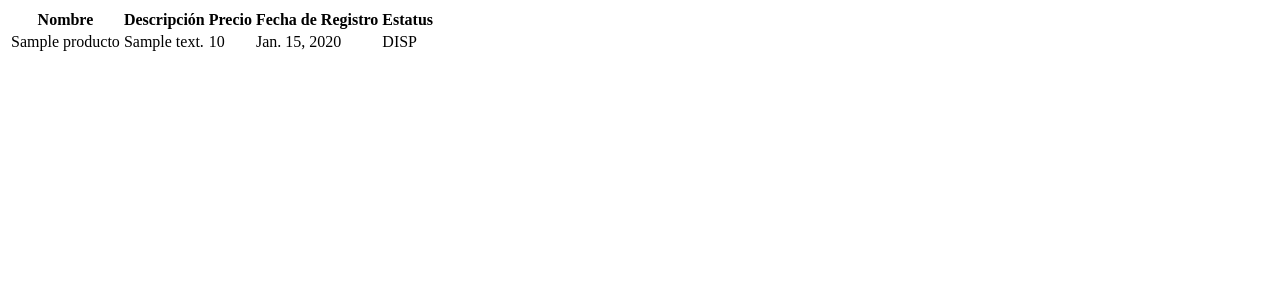
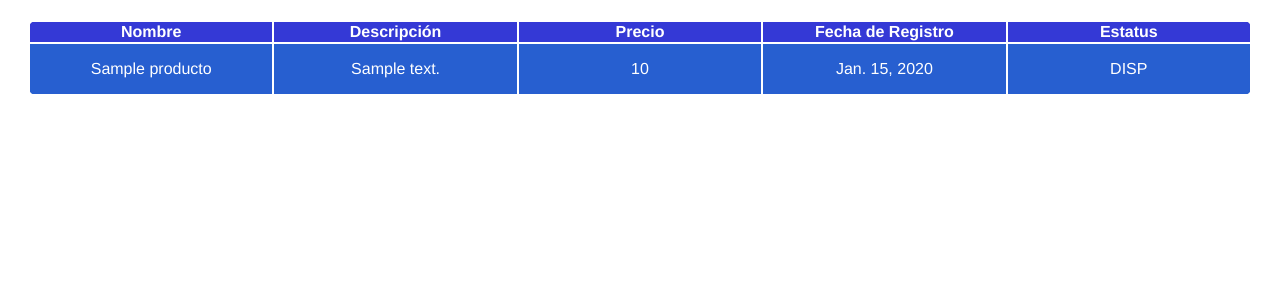
Before and after one commit to abrahamgmacias/gonzalez_macias_python_C, a Django app: page /productos/ in a window 1280 px wide. Shown: the top 300 px of the page. Run offline with Django 4.2, Linux system fonts and the light colour scheme; tables that the repository leaves empty hold one stand-in row (values such as "Sample post").

Commit message:
added simple style

```diff
--- a/proyecto_productos/productos/templates/productos.html
+++ b/proyecto_productos/productos/templates/productos.html
@@ -1,11 +1,45 @@
-<table>
+<style>
+    .custom-table-container {
+        display: flex;
+        justify-content: center;
+        margin: 20px;
+    }
+
+    .custom-table {
+        border: none;
+        border-collapse: separate;
+        border-radius: 10px;
+        overflow: hidden;
+        font-family: "Helvetica", Arial, sans-serif;
+        width: 100%;
+        table-layout: fixed;
+    }
+
+    .custom-table thead th {
+        background-color: #3439D6;
+        color: #fff;
+        text-align: center;
+        white-space: nowrap;
+    }
+
+    .custom-table tbody td {
+        background-color: #275FD0;
+        color: #fff;
+        height: 50px;
+        text-align: center;
+    }
+</style>
+
+<div class="custom-table-container">
+    <div class="table-responsive">
+        <table class="table table-striped custom-table text-center">
             <thead>
                 <tr>
-            <th>Nombre</th>
-            <th>Descripción</th>
-            <th>Precio</th>
-            <th>Fecha de Registro</th>
-            <th>Estatus</th>
+                    <th scope="col">Nombre</th>
+                    <th scope="col">Descripción</th>
+                    <th scope="col">Precio</th>
+                    <th scope="col">Fecha de Registro</th>
+                    <th scope="col">Estatus</th>
                 </tr>
             </thead>
             <tbody>
@@ -20,3 +54,5 @@
                 {% endfor %}
             </tbody>
         </table>
+    </div>
+</div>
```
Lines whose indentation alone changed are shown as unchanged.
